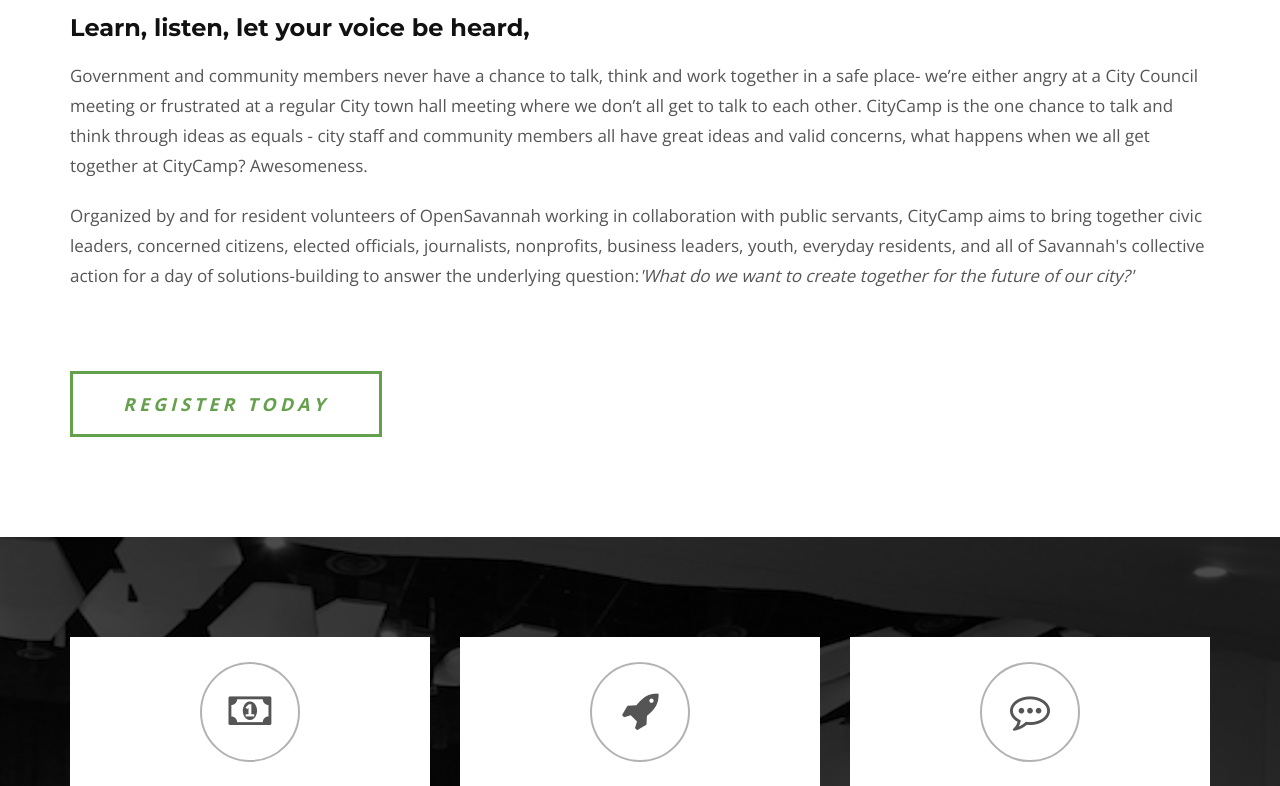
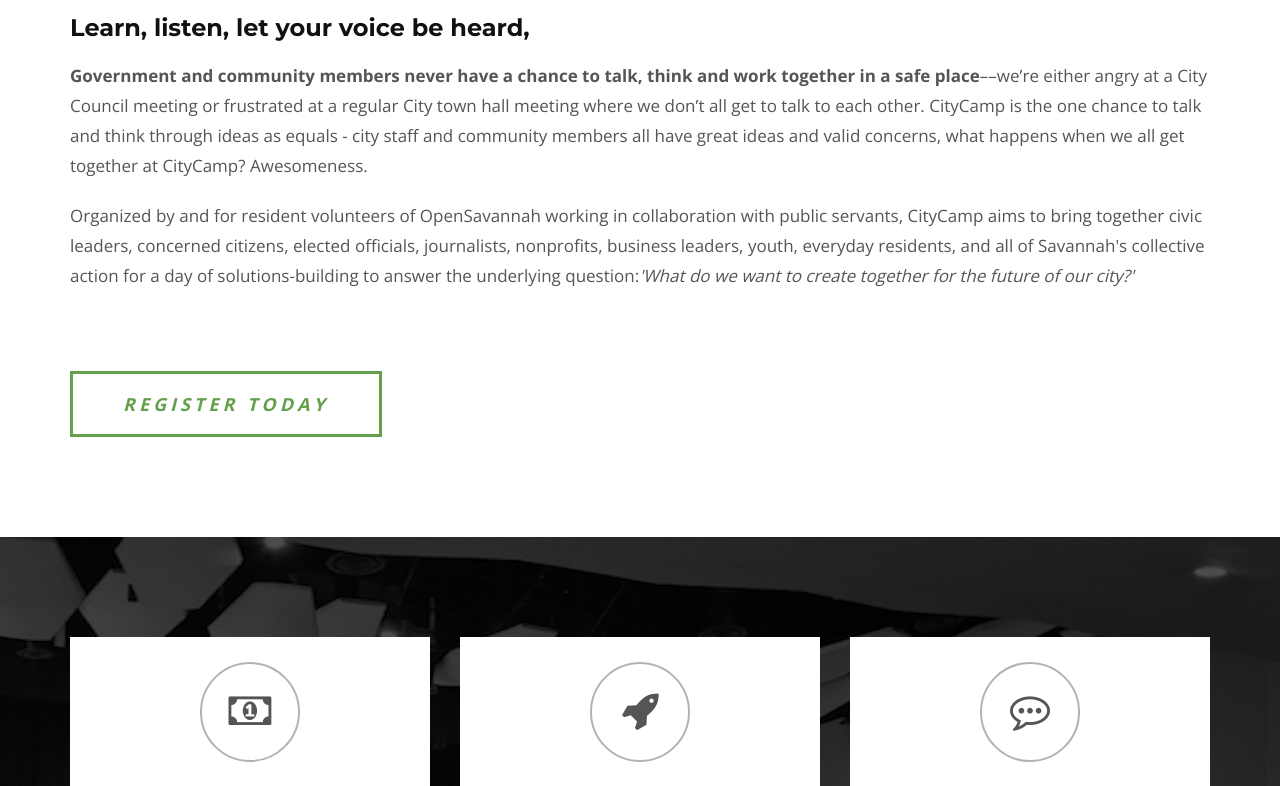
Before and after one commit to opensavannah/citycampsav.org, a Jekyll site: the page built from index.html, in a window 1280 px wide and 900 px high, scrolled down 1255 px, cut to the strip 114-900 px from the top of the window. Built offline with Jekyll 4.4.1, drawn with Linux system fonts in a browser that asks for light colours.

```diff
--- a/_data/about-us.yml
+++ b/_data/about-us.yml
@@ -2,7 +2,7 @@ sectionHeading: "What is CityCampSavannah?"
 videoUrl: "https://www.youtube.com/embed/K1qNeK0U-zQ"
 subHeading: "Learn, listen, let your voice be heard,"
 content: >
-        Government and community members never have a chance to talk, think and work together in a safe place- we’re either angry at a City Council meeting or frustrated at a regular City town hall meeting where we don’t all get to talk to each other. CityCamp is the one chance to talk and think through ideas as equals - city staff and community members all have great ideas and valid concerns, what happens when we all get together at CityCamp? Awesomeness. <p>Organized by and for resident volunteers of OpenSavannah working in collaboration with public servants, CityCamp aims to bring together civic leaders, concerned citizens, elected officials, journalists, nonprofits, business leaders, youth, everyday residents, and all of Savannah's collective action for a day of solutions-building to answer the underlying question:<em>'What do we want to create together for the future of our city?'<em></p>
+        <strong>Government and community members never have a chance to talk, think and work together in a safe place</strong>––we’re either angry at a City Council meeting or frustrated at a regular City town hall meeting where we don’t all get to talk to each other. CityCamp is the one chance to talk and think through ideas as equals - city staff and community members all have great ideas and valid concerns, what happens when we all get together at CityCamp? Awesomeness. <p>Organized by and for resident volunteers of OpenSavannah working in collaboration with public servants, CityCamp aims to bring together civic leaders, concerned citizens, elected officials, journalists, nonprofits, business leaders, youth, everyday residents, and all of Savannah's collective action for a day of solutions-building to answer the underlying question:<em>'What do we want to create together for the future of our city?'<em></p>
 eventInfo:
   - icon: fa-microphone
     text: "12 lightning talks & 4 breakout sessions"
```
